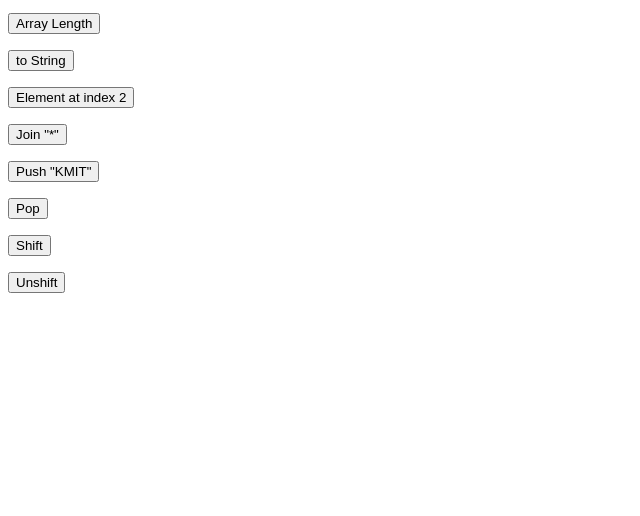
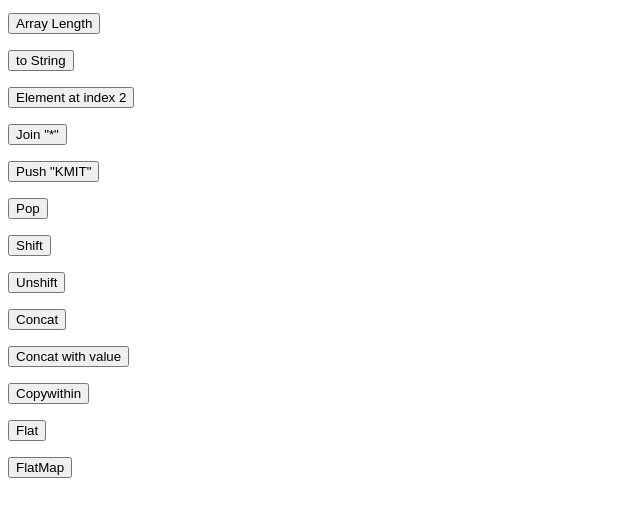
Before and after one commit to sonyphoebeb/BasicFullStackIntroduction, a website: page javscriptBasics/arrays1.html in a window 1280 px wide. Shown: the part 104-620 px from the top of the page, without its empty margins (0-640 px from the left). Drawn offline with Linux system fonts and the light colour scheme.

Commit message:
more methods practiced

```diff
--- a/javscriptBasics/arrays1.html
+++ b/javscriptBasics/arrays1.html
@@ -38,5 +38,21 @@
     <p id="arrayUnshift"></p>
     <p id="arrayUnshiftResult"></p>
 
+    <button onclick="arrayConcat()">Concat</button>
+    <p id="arrayConcat"></p>
+
+    <button onclick="arrayConcatWithValue()">Concat with value</button>
+    <p id="arrayConcatWithValue"></p>
+
+    <button onclick="arraycopywithin()">Copywithin</button>
+    <p id="arraycopywithin"></p>
+
+    <button onclick="arrayFlat()">Flat</button>
+    <p id="arrayFlat"></p>
+
+    <button onclick="arrayFlatMap()">FlatMap</button>
+    <p id="myArray"></p>
+    <p id="arrayFlatMap"></p>
+
   </body>
 </html>
--- a/javscriptBasics/arrays1.js
+++ b/javscriptBasics/arrays1.js
@@ -59,3 +59,34 @@ function arrayUnshift(){
     document.getElementById("arrayUnshift").innerHTML = result;
     document.getElementById("arrayUnshiftResult").innerHTML = collageNames;
 }
+
+//this fun will combine 2 or more arrays
+function arrayConcat(){
+    let firmNames = ["TechM", "MedSquire", "Fulltanker", "Infosys", "Microsoft"];
+    let newArray = firmNames.concat(collageNames);
+    document.getElementById("arrayConcat").innerHTML = newArray;
+}
+
+//we can also use concat() to merge the array with value
+function arrayConcatWithValue(){
+    let newArray = collageNames.concat("CBIT");
+    document.getElementById("arrayConcatWithValue").innerHTML = newArray;
+}
+
+//fun to use copywithin() method
+function arraycopywithin(){
+    document.getElementById("arraycopywithin").innerHTML = collageNames.copyWithin(3,0);
+}
+
+//fun to use flat() method
+function arrayFlat(){
+    let myBoolValues = [['M','F'], ["True", "False"], [0,1]];
+    document.getElementById("arrayFlat").innerHTML = myBoolValues.flat(); //this method will give the result in new array
+}
+
+//fun to use flatMap() method
+function arrayFlatMap(){
+    let myArr = [1,2,3,4,5];
+    document.getElementById("myArray").innerHTML = myArr;
+    document.getElementById("arrayFlatMap").innerHTML = myArr.flatMap(a => [a,a*5]);
+}
```
